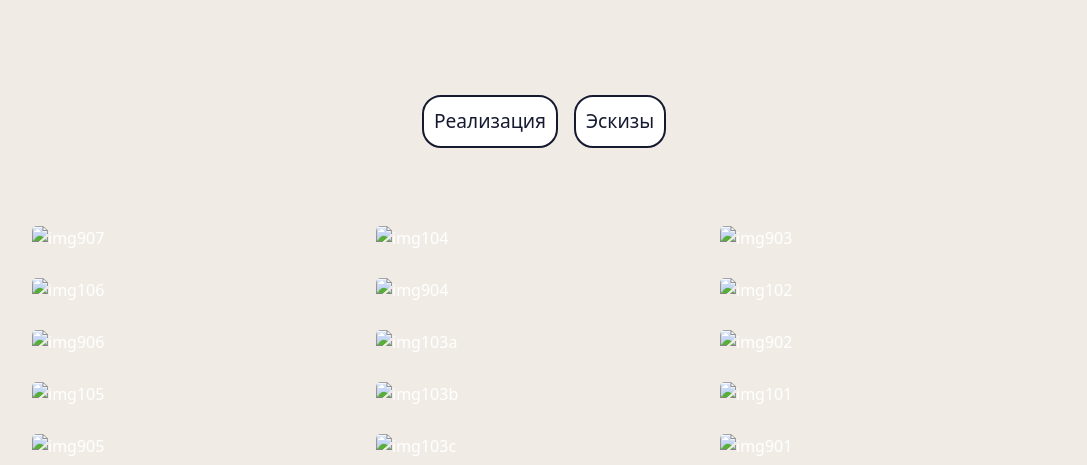
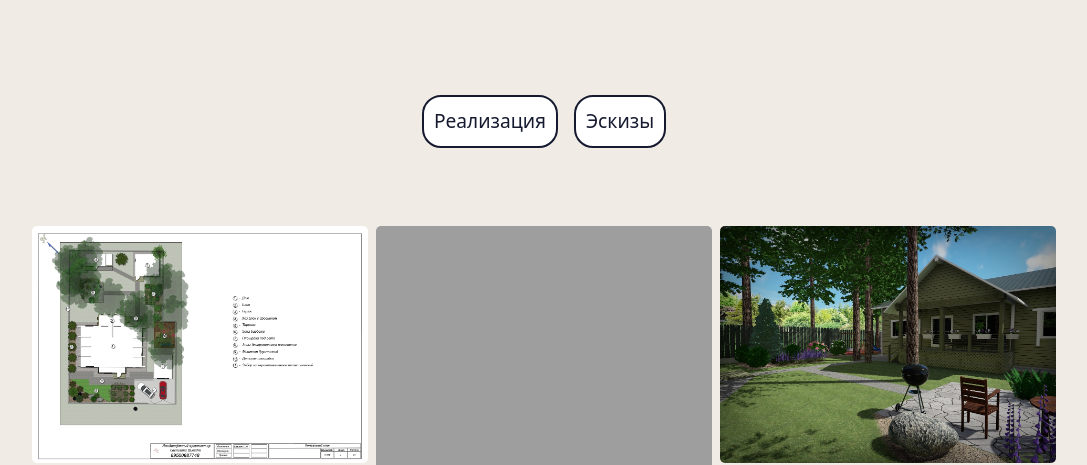
Before and after one commit to tenzelo/smorodina-land, a plain HTML site: page test_p.html in a window 1280 px wide. Shown: the part 498-963 px from the top of the page, without its empty margins (96-1183 px from the left). Drawn offline with nearby package versions, Linux system fonts and the light colour scheme; the site is published under a folder, as on GitHub Pages, so addresses that start at the root find nothing.

Commit message:
Add files via upload

```diff
--- a/test_p.html
+++ b/test_p.html
@@ -76,54 +76,54 @@
 
           <div class="row g-2">
             <div class="col">
-                <a data-fslightbox="demo-images" class="my-2 d-block" href="/source/images/img907.jpg">
-                    <img class="img-fluid" src="/source/images/img907.jpg" alt="img907">
+                <a data-fslightbox="demo-images" class="my-2 d-block" href="source/images/img907.jpg">
+                    <img class="img-fluid" src="source/images/img907.jpg" alt="img907">
                 </a>
-                <a data-fslightbox="demo-images" class="my-2 d-block" href="/source/images/img106.jpg">
-                    <img class="img-fluid" src="/source/images/img106.jpg" alt="img106">
+                <a data-fslightbox="demo-images" class="my-2 d-block" href="source/images/img106.jpg">
+                    <img class="img-fluid" src="source/images/img106.jpg" alt="img106">
                 </a>
-                <a data-fslightbox="demo-images" class="my-2 d-block" href="/source/images/img906.jpg">
-                    <img class="img-fluid" src="/source/images/img906.jpg" alt="img906">
+                <a data-fslightbox="demo-images" class="my-2 d-block" href="source/images/img906.jpg">
+                    <img class="img-fluid" src="source/images/img906.jpg" alt="img906">
                 </a>
-                <a data-fslightbox="demo-images" class="my-2 d-block" href="/source/images/img105.jpg">
-                  <img class="img-fluid" src="/source/images/img105.jpg" alt="img105">
+                <a data-fslightbox="demo-images" class="my-2 d-block" href="source/images/img105.jpg">
+                  <img class="img-fluid" src="source/images/img105.jpg" alt="img105">
                 </a>
-                <a data-fslightbox="demo-images" class="my-2 d-block" href="/source/images/img905.jpg">
-                  <img class="img-fluid" src="/source/images/img905.jpg" alt="img905">
+                <a data-fslightbox="demo-images" class="my-2 d-block" href="source/images/img905.jpg">
+                  <img class="img-fluid" src="source/images/img905.jpg" alt="img905">
                 </a>
             </div>
             <div class="col">
-                <a data-fslightbox="demo-images" class="my-2 d-block" href="/source/images/img104.jpg">
-                    <img class="img-fluid" src="/source/images/img104.jpg" alt="img104">
+                <a data-fslightbox="demo-images" class="my-2 d-block" href="source/images/img104.jpg">
+                    <img class="img-fluid" src="source/images/img104.jpg" alt="img104">
                 </a>
-                <a data-fslightbox="demo-images" class="my-2 d-block" href="/source/images/img904.jpg">
-                    <img class="img-fluid" src="/source/images/img904.jpg" alt="img904">
+                <a data-fslightbox="demo-images" class="my-2 d-block" href="source/images/img904.jpg">
+                    <img class="img-fluid" src="source/images/img904.jpg" alt="img904">
                 </a>
-                <a data-fslightbox="demo-images" class="my-2 d-block" href="/source/images/img103a.jpg">
-                    <img class="img-fluid" src="/source/images/img103a.jpg" alt="img103a">
+                <a data-fslightbox="demo-images" class="my-2 d-block" href="source/images/img103a.jpg">
+                    <img class="img-fluid" src="source/images/img103a.jpg" alt="img103a">
                 </a>
-                <a data-fslightbox="demo-images" class="my-2 d-block" href="/source/images/img103b.jpg">
-                  <img class="img-fluid" src="/source/images/img103b.jpg" alt="img103b">
+                <a data-fslightbox="demo-images" class="my-2 d-block" href="source/images/img103b.jpg">
+                  <img class="img-fluid" src="source/images/img103b.jpg" alt="img103b">
                 </a>
-                <a data-fslightbox="demo-images" class="my-2 d-block" href="/source/images/img103c.jpg">
-                  <img class="img-fluid" src="/source/images/img103c.jpg" alt="img103c">
+                <a data-fslightbox="demo-images" class="my-2 d-block" href="source/images/img103c.jpg">
+                  <img class="img-fluid" src="source/images/img103c.jpg" alt="img103c">
                 </a>
             </div>
             <div class="col">
-                <a data-fslightbox="demo-images" class="my-2 d-block" href="/source/images/img903.jpg">
-                    <img class="img-fluid" src="/source/images/img903.jpg" alt="img903">
+                <a data-fslightbox="demo-images" class="my-2 d-block" href="source/images/img903.jpg">
+                    <img class="img-fluid" src="source/images/img903.jpg" alt="img903">
                 </a>
-                <a data-fslightbox="demo-images" class="my-2 d-block" href="/source/images/img102.jpg">
-                    <img class="img-fluid" src="/source/images/img102.jpg" alt="img102">
+                <a data-fslightbox="demo-images" class="my-2 d-block" href="source/images/img102.jpg">
+                    <img class="img-fluid" src="source/images/img102.jpg" alt="img102">
                 </a>
-                <a data-fslightbox="demo-images" class="my-2 d-block" href="/source/images/img902.jpg">
-                    <img class="img-fluid" src="/source/images/img902.jpg" alt="img902">
+                <a data-fslightbox="demo-images" class="my-2 d-block" href="source/images/img902.jpg">
+                    <img class="img-fluid" src="source/images/img902.jpg" alt="img902">
                 </a>
-                <a data-fslightbox="demo-images" class="my-2 d-block" href="/source/images/img101.jpg">
-                  <img class="img-fluid" src="/source/images/img101.jpg" alt="img101">
+                <a data-fslightbox="demo-images" class="my-2 d-block" href="source/images/img101.jpg">
+                  <img class="img-fluid" src="source/images/img101.jpg" alt="img101">
                 </a>
-                <a data-fslightbox="demo-images" class="my-2 d-block" href="/source/images/img901.jpg">
-                  <img class="img-fluid" src="/source/images/img901.jpg" alt="img901">
+                <a data-fslightbox="demo-images" class="my-2 d-block" href="source/images/img901.jpg">
+                  <img class="img-fluid" src="source/images/img901.jpg" alt="img901">
                 </a>
             </div>
         </div>
```
